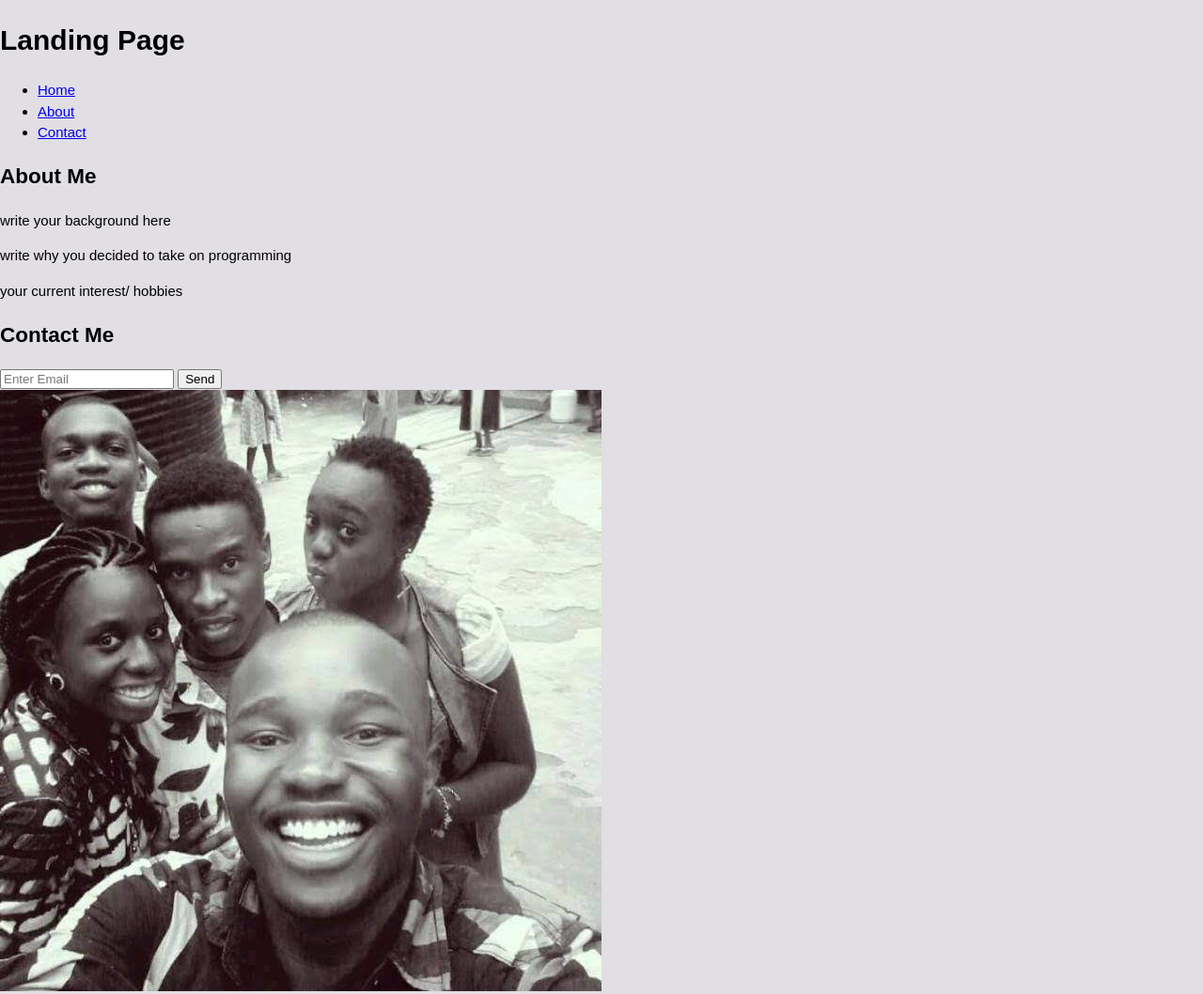
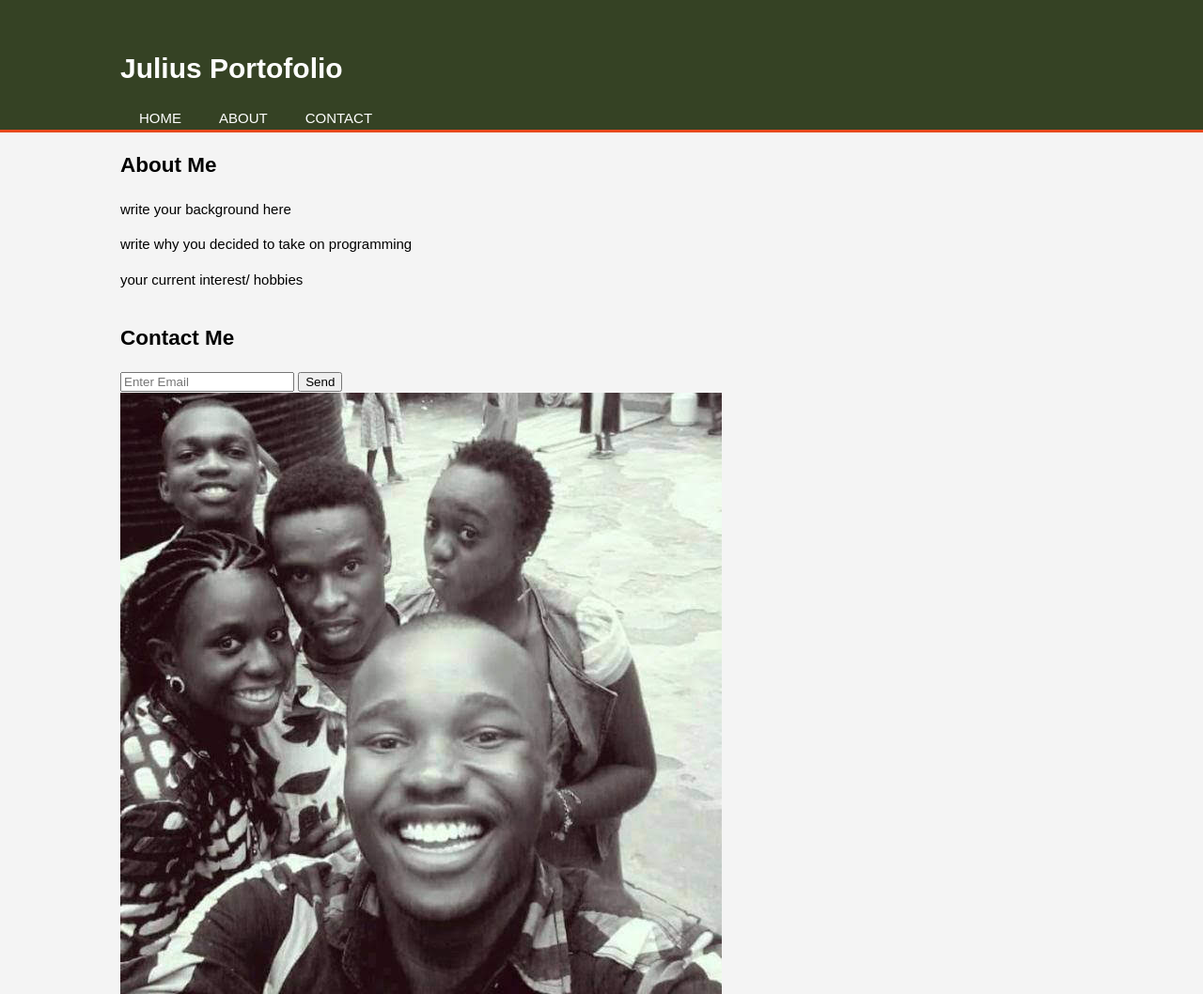
Before and after one commit to OlooJulius/portfolio_project, a plain HTML site: page index.html in a window 1280 px wide. Shown: the top 1058 px of the page at 94% size. Drawn offline with Linux system fonts and the light colour scheme.

Commit message:
it will add a new header stlye the nav bar list and ul

```diff
--- a/css/stlyes.css
+++ b/css/stlyes.css
@@ -4,5 +4,41 @@ body{
     line-height: 1.5;
     padding: 0;
     margin: 0;
-    background-color: rgb(225, 222, 228);
+    background-color: #f4f4f4;
 }
+
+
+/* global */
+.container{
+    width: 80%;
+    margin: auto;
+    overflow: hidden;
+}
+
+/*header */
+
+header{
+    background: #354224;
+    color: #ffffff;
+    padding-top: 30px;
+    min-height: 70px;
+    border-bottom: #e8491d 3px solid;
+}
+
+header a{
+    color: #ffffff;
+    text-decoration: none;
+    text-transform: uppercase;
+    font-size: 15px;
+}
+
+header ul{
+    margin: 0;
+    padding: 0;
+}
+
+header li{
+    float: left;
+    display: inline;
+    padding: 0 20px 0 20px;
+}
--- a/index.html
+++ b/index.html
@@ -13,7 +13,7 @@
     <header>
         <div class="container">
             <div id="branding">
-                <h1>Landing Page</h1>
+                <h1>Julius Portofolio</h1>
             </div>
             <nav>
                 <ul>
```
